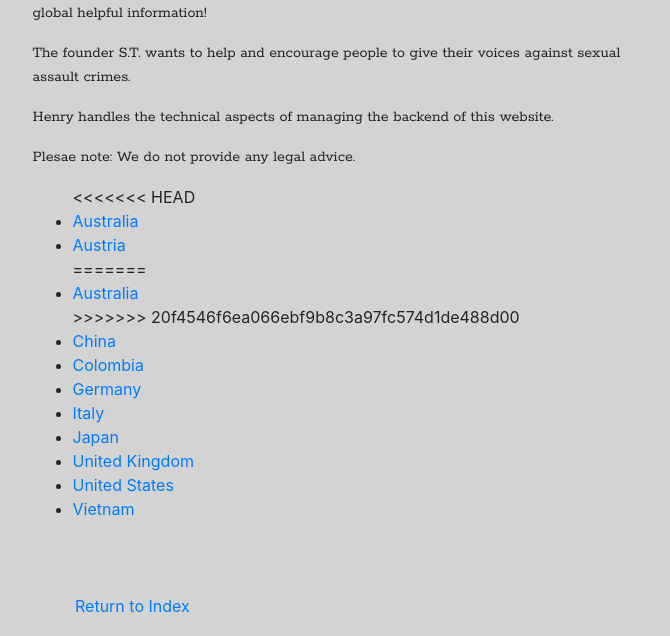
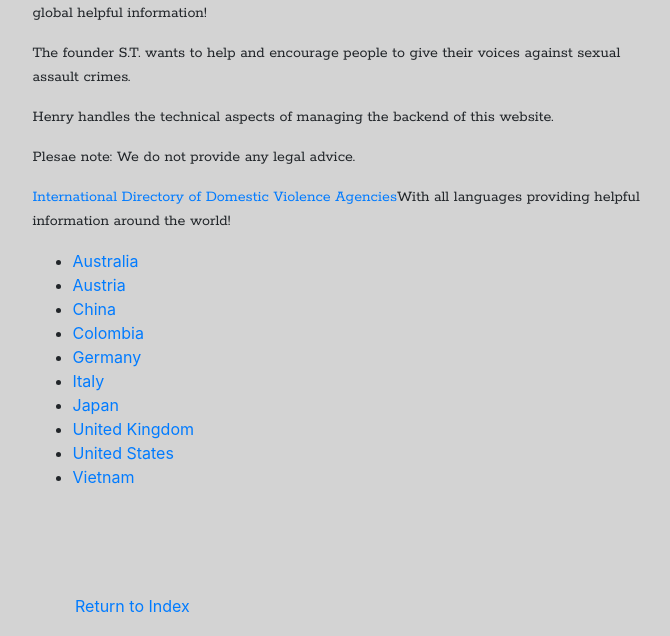
Before and after one commit to steph2088/stephwiki, a Flask app: template templates/index.html in a window 1280 px wide. Shown: the part 164-800 px from the top of the page, without its empty margins (295-965 px from the left). Run offline with Flask 2, Linux system fonts and the light colour scheme; the template is opened without the code that fills it, so the values that code supplies are empty; some libraries are stand-ins or nearby versions.

Commit message:
aug 22 newly update index

```diff
--- a/templates/index.html
+++ b/templates/index.html
@@ -11,14 +11,11 @@
 <p>The founder S.T. wants to help and encourage people to give their voices against sexual assault crimes.</p>
 <p>Henry handles the technical aspects of managing the backend of this website.</p>
 <p>Plesae note: We do not provide any legal advice. </p>
+<p><a href="http://www.hotpeachpages.net/asia/index.html">International Directory of Domestic Violence Agencies</a>With all languages providing helpful information around the world!</p>
 
 <ul>
-<<<<<<< HEAD
   <li><a href="infos/australia.html">Australia</a></li>
   <li><a href="infos/austria.html">Austria</a></li>
-=======
-  <li><a href="infos/Australia.html">Australia</a></li>
->>>>>>> 20f4546f6ea066ebf9b8c3a97fc574d1de488d00
   <li><a href="infos/china.html">China</a></li>
   <li><a href="infos/colombia.html">Colombia</a></li>
   <li><a href="infos/germany.html">Germany</a></li>
```
